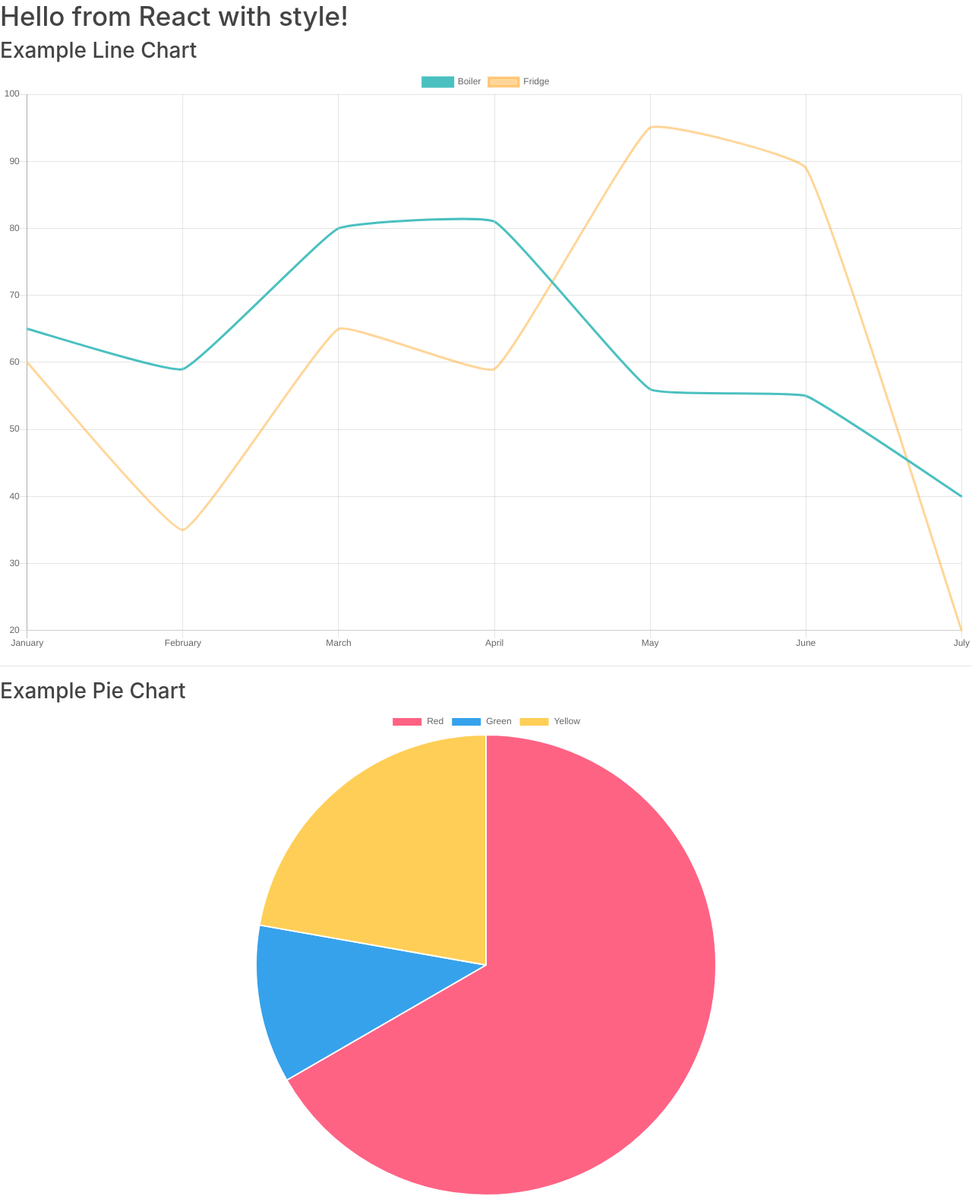
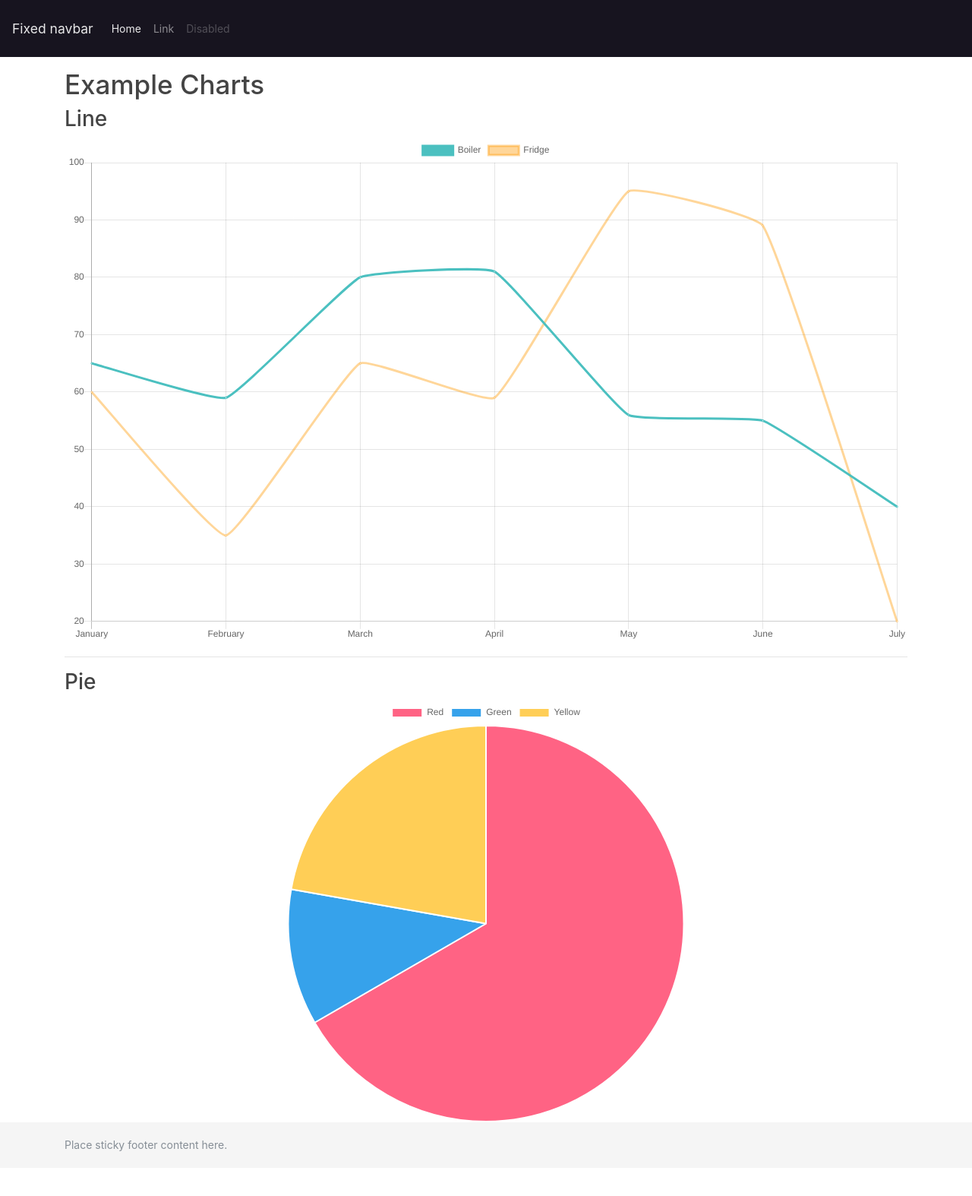
Before and after one commit to mlyczko/javascript-java-example-project, a React app: page / in a window 1280 px wide. Shown: the whole page at 76% size. After the commit the page ends 1537 px from the top, so only its background shows below. Built offline with nearby package versions, Linux system fonts and the light colour scheme; the HTML template or start-up script is replaced by a standard one.

Commit message:
Add more components

```diff
--- a/src/App.js
+++ b/src/App.js
@@ -1,18 +1,19 @@
 import React, { Component } from "react";
-import "./App.css"
-import { LineChart } from './components/samplecharts/line'
-import { PieChart } from './components/samplecharts/pie'
+import "./css/App.css"
+import './css/custom.css'
+import { Navbar } from './components/navbar'
+import { Footer } from './components/footer'
+import { ExampleCharts } from './components/examplecharts'
 
 class App extends Component {
     render() {
         return (
-            <div className="App">
-                <h1>Hello from React with style!</h1>
-                <div>
-                    <LineChart />
-                    <hr />
-                    <PieChart />
-                </div>
+            <div>
+                <Navbar />
+                <main role="main" className="container">
+                    <ExampleCharts/>
+                </main>
+                <Footer />
             </div>
         );
     }
--- /dev/null
+++ b/src/components/examplecharts.js
@@ -0,0 +1,20 @@
+import React from "react";
+import { LineChart } from './samplecharts/line'
+import { PieChart } from './samplecharts/pie'
+
+export class ExampleCharts extends React.Component {
+    render() {
+        return (
+            <div>
+                <h1>Example Charts</h1>
+                <div>
+                    <h2>Line</h2>
+                    <LineChart />
+                    <hr />
+                    <h2>Pie</h2>
+                    <PieChart />
+                </div>
+            </div>
+        );
+    }
+}
--- /dev/null
+++ b/src/components/footer.js
@@ -0,0 +1,13 @@
+import React from "react";
+
+export class Footer extends React.Component {
+    render() {
+        return (
+            <footer className="footer">
+                <div className="container">
+                    <span className="text-muted">Place sticky footer content here.</span>
+                </div>
+            </footer>
+        );
+    }
+}
--- /dev/null
+++ b/src/components/navbar.js
@@ -0,0 +1,29 @@
+import React from "react";
+
+export class Navbar extends React.Component {
+    render() {
+        return (
+            <header>
+                <nav className="navbar navbar-expand-md navbar-dark fixed-top bg-dark">
+                    <a className="navbar-brand" href="#">Fixed navbar</a>
+                    <button className="navbar-toggler" type="button" data-toggle="collapse" data-target="#navbarCollapse" aria-controls="navbarCollapse" aria-expanded="false" aria-label="Toggle navigation">
+                        <span className="navbar-toggler-icon"></span>
+                    </button>
+                    <div className="collapse navbar-collapse" id="navbarCollapse">
+                        <ul className="navbar-nav mr-auto">
+                            <li className="nav-item active">
+                                <a className="nav-link" href="#">Home <span className="sr-only">(current)</span></a>
+                            </li>
+                            <li className="nav-item">
+                                <a className="nav-link" href="#">Link</a>
+                            </li>
+                            <li className="nav-item">
+                                <a className="nav-link disabled" href="#">Disabled</a>
+                            </li>
+                        </ul>
+                    </div>
+                </nav>
+            </header>
+        );
+    }
+}
--- a/src/components/samplecharts/line.js
+++ b/src/components/samplecharts/line.js
@@ -54,7 +54,6 @@ export class LineChart extends React.Component {
         };
         return (
             <div>
-                <h2>Example Line Chart</h2>
                 <Line
                     data={data_line}
                     width={500}
--- a/src/components/samplecharts/pie.js
+++ b/src/components/samplecharts/pie.js
@@ -24,11 +24,6 @@ export class PieChart extends React.Component {
             }]
         };
 
-        return (
-            <div>
-                <h2>Example Pie Chart</h2>
-                <Pie data={data_pie} />
-            </div>
-        )
+        return <Pie data={data_pie} />
     }
 }
--- /dev/null
+++ b/src/css/custom.css
@@ -0,0 +1,37 @@
+/* Sticky footer styles
+-------------------------------------------------- */
+html {
+    position: relative;
+    min-height: 100%;
+  }
+  body {
+    /* Margin bottom by footer height */
+    margin-bottom: 60px;
+  }
+  .footer {
+    position: absolute;
+    bottom: 0;
+    width: 100%;
+    /* Set the fixed height of the footer here */
+    height: 60px;
+    line-height: 60px; /* Vertically center the text there */
+    background-color: #f5f5f5;
+  }
+
+
+  /* Custom page CSS
+  -------------------------------------------------- */
+  /* Not required for template or sticky footer method. */
+
+  body > #root > div > .container {
+    padding: 90px 15px 0;
+  }
+
+  .footer > .container {
+    padding-right: 15px;
+    padding-left: 15px;
+  }
+
+  code {
+    font-size: 80%;
+  }
```
Also changed, not shown: src/components/dashboard.js (added, +11 -0 lines), src/components/settings.js (added, +11 -0 lines), src/css/App.css (renamed from src/App.css).
